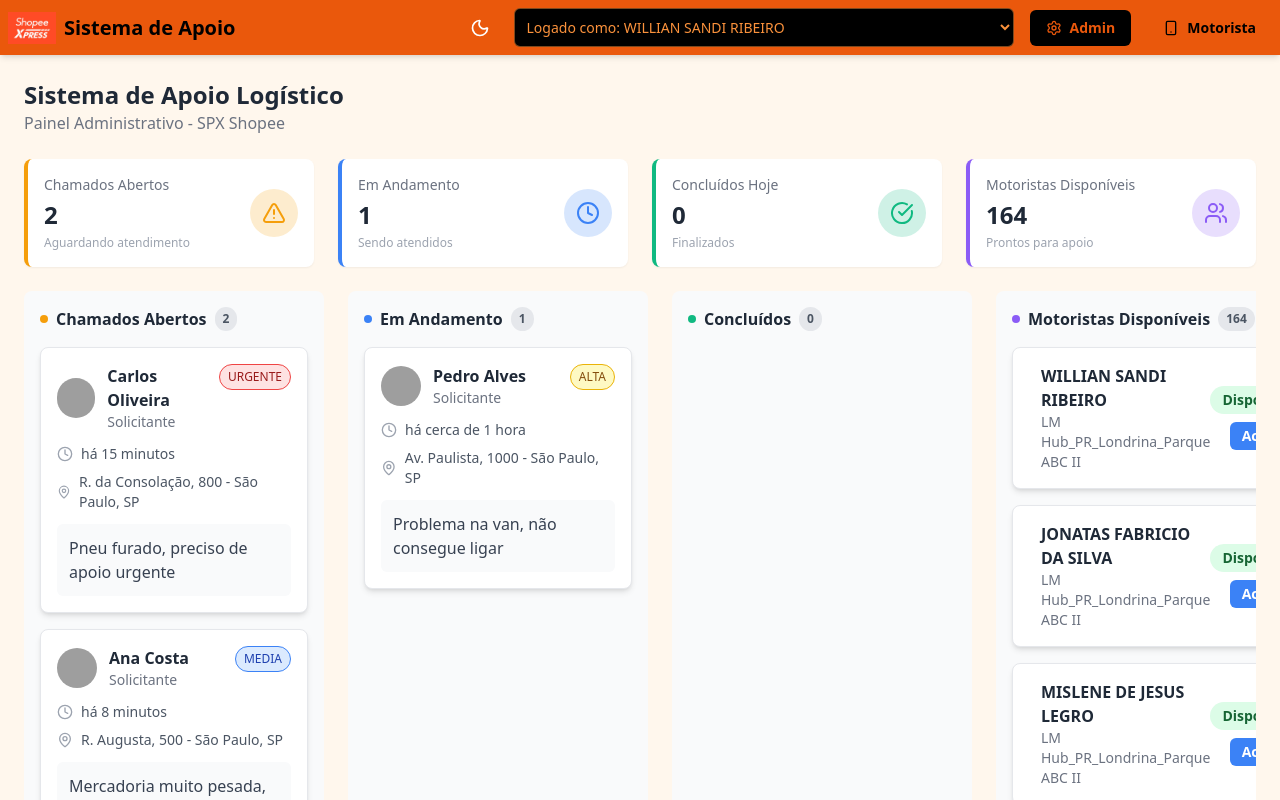
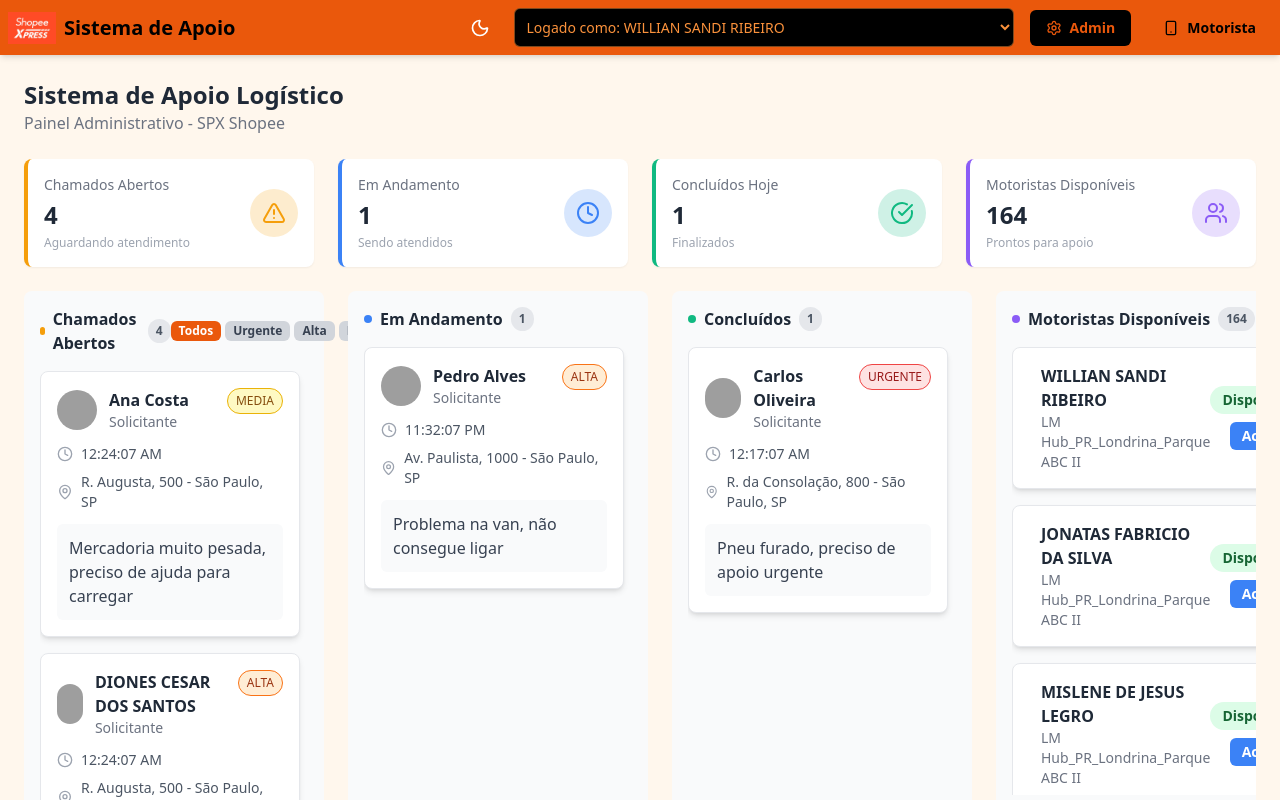
Before and after one commit to danielxlr8/rota-shopee-assist, a React (Vite) app in the folder sistema-logistico/: page / in a window 1280 px wide. Shown: the top 800 px of the page. Built offline with nearby package versions, Linux system fonts and the light colour scheme; grey boxes are pictures that could not be loaded.

Commit message:
Correção da biblioteca date-fns para o deploy

```diff
--- a/sistema-logistico/package.json
+++ b/sistema-logistico/package.json
@@ -10,7 +10,7 @@
     "preview": "vite preview"
   },
   "dependencies": {
-    "date-fns": "^4.1.0",
+    "date-fns": "^3.6.0",
     "lucide-react": "^0.539.0",
     "react": "^19.1.1",
     "react-dom": "^19.1.1"
--- a/sistema-logistico/src/components/AdminDashboard.tsx
+++ b/sistema-logistico/src/components/AdminDashboard.tsx
@@ -1,23 +1,23 @@
 import { useState } from "react";
 import { mockCalls, mockDrivers } from "../data/mockData";
-import type { SupportCall, Driver } from "../types/logistics";
+import type { SupportCall, Driver, UrgencyLevel } from "../types/logistics";
 import { AlertTriangle, Clock, CheckCircle, Users } from "lucide-react";
 import { CallCard, DriverCard, SummaryCard, KanbanColumn } from "./UI";
 
 export const AdminDashboard = () => {
   const [calls] = useState<SupportCall[]>(mockCalls);
   const [drivers] = useState<Driver[]>(mockDrivers);
+  const [urgencyFilter, setUrgencyFilter] = useState<UrgencyLevel | "TODOS">(
+    "TODOS"
+  );
 
-  // A função agora aceita um 'driverId' (string) para corresponder à definição do componente.
   const handleAcionarDriver = (driverId: string) => {
-    // Encontra o objeto completo do motorista usando o ID.
     const driver = drivers.find((d) => d.id === driverId);
-
     if (driver && driver.phone) {
       const message = encodeURIComponent(
         `Olá ${driver.name}, temos um chamado de apoio para você. Por favor, responda para mais detalhes.`
       );
-      const whatsappUrl = `https://wa.me/55${driver.phone}?text=${message}`; // Adicionado '55' para o código do Brasil
+      const whatsappUrl = `https://wa.me/55${driver.phone}?text=${message}`;
       window.open(whatsappUrl, "_blank");
       console.log(`Acionando ${driver.name} via WhatsApp.`);
     } else {
@@ -30,6 +30,34 @@ export const AdminDashboard = () => {
   const inProgressCalls = calls.filter((c) => c.status === "EM ANDAMENTO");
   const concludedCalls = calls.filter((c) => c.status === "CONCLUIDO");
   const availableDrivers = drivers.filter((d) => d.status === "DISPONIVEL");
+
+  const filteredOpenCalls =
+    urgencyFilter === "TODOS"
+      ? openCalls
+      : openCalls.filter((call) => call.urgency === urgencyFilter);
+
+  // O componente com os botões de filtro
+  const filterControls = (
+    <div className="flex space-x-1">
+      {(["TODOS", "URGENTE", "ALTA", "MEDIA", "BAIXA"] as const).map(
+        (level) => (
+          <button
+            key={level}
+            onClick={() => setUrgencyFilter(level)}
+            className={`px-2 py-0.5 text-xs rounded-md font-semibold transition-colors ${
+              urgencyFilter === level
+                ? "bg-orange-600 text-white"
+                : "bg-gray-300 text-gray-700 hover:bg-gray-400"
+            }`}
+          >
+            {level === "TODOS"
+              ? "Todos"
+              : level.charAt(0) + level.slice(1).toLowerCase()}
+          </button>
+        )
+      )}
+    </div>
+  );
 
   return (
     <div className="bg-orange-50 min-h-screen p-6 space-y-6">
@@ -76,10 +104,11 @@ export const AdminDashboard = () => {
       <main className="flex flex-col lg:flex-row gap-6 overflow-x-auto pb-4">
         <KanbanColumn
           title="Chamados Abertos"
-          count={openCalls.length}
+          count={filteredOpenCalls.length}
           colorClass="#F59E0B"
+          headerControls={filterControls}
         >
-          {openCalls.map((call) => (
+          {filteredOpenCalls.map((call) => (
             <CallCard key={call.id} call={call} />
           ))}
         </KanbanColumn>
@@ -106,7 +135,6 @@ export const AdminDashboard = () => {
           count={availableDrivers.length}
           colorClass="#8B5CF6"
         >
-          {/* O componente DriverCard chamará a função com o ID, que agora é o esperado. */}
           {availableDrivers.map((driver) => (
             <DriverCard
               key={driver.id}
--- a/sistema-logistico/src/components/UI.tsx
+++ b/sistema-logistico/src/components/UI.tsx
@@ -6,10 +6,11 @@ import type {
   Driver,
 } from "../types/logistics";
 import { Clock, MapPin, Send } from "lucide-react";
-import { formatDistanceToNow } from "date-fns";
-import { ptBR } from "date-fns/locale";
+// A importação da 'date-fns' será temporariamente ignorada
+// import { formatDistanceToNow } from 'date-fns';
+// import { ptBR } from 'date-fns/locale';
 
-// Componente Avatar
+// ... (Outros componentes como AvatarComponent, etc. continuam iguais)
 export const AvatarComponent = ({
   user,
 }: {
@@ -26,13 +27,12 @@ export const AvatarComponent = ({
     />
   </div>
 );
-
-// Componente UrgencyBadge
 export const UrgencyBadge = ({ urgency }: { urgency: UrgencyLevel }) => {
   const urgencyClasses = {
     URGENTE: "bg-red-100 text-red-800 border-red-500",
-    ALTA: "bg-yellow-100 text-yellow-800 border-yellow-500",
-    MEDIA: "bg-blue-100 text-blue-800 border-blue-500",
+    ALTA: "bg-orange-100 text-orange-800 border-orange-500",
+    MEDIA: "bg-yellow-100 text-yellow-800 border-yellow-500",
+    BAIXA: "bg-blue-100 text-blue-800 border-blue-500",
   };
   return (
     <span
@@ -42,8 +42,6 @@ export const UrgencyBadge = ({ urgency }: { urgency: UrgencyLevel }) => {
     </span>
   );
 };
-
-// Componente StatusBadge
 export const StatusBadge = ({ status }: { status: DriverStatus }) => {
   const statusInfo = {
     DISPONIVEL: { text: "Disponível", class: "bg-green-100 text-green-800" },
@@ -60,7 +58,7 @@ export const StatusBadge = ({ status }: { status: DriverStatus }) => {
   );
 };
 
-// Componente CallCard
+// ===== CALLCARD MODIFICADO PARA DEPURAÇÃO =====
 export const CallCard = ({
   call,
   onAction,
@@ -70,10 +68,8 @@ export const CallCard = ({
   onAction?: (id: string) => void;
   actionText?: string;
 }) => {
-  const timeAgo = formatDistanceToNow(new Date(call.timestamp), {
-    addSuffix: true,
-    locale: ptBR,
-  });
+  // A formatação de data complexa foi temporariamente desativada.
+  // const timeAgo = formatDistanceToNow(new Date(call.timestamp), { addSuffix: true, locale: ptBR });
 
   return (
     <div className="bg-white p-4 rounded-lg shadow-md border border-gray-200 space-y-3">
@@ -90,7 +86,8 @@ export const CallCard = ({
       <div className="text-sm text-gray-600 space-y-2">
         <div className="flex items-center space-x-2">
           <Clock size={16} className="text-gray-400" />
-          <span>{timeAgo}</span>
+          {/* Em vez de 'timeAgo', mostramos uma data simples para o teste. */}
+          <span>{new Date(call.timestamp).toLocaleTimeString()}</span>
         </div>
         <div className="flex items-center space-x-2">
           <MapPin size={16} className="text-gray-400" />
@@ -112,9 +109,6 @@ export const CallCard = ({
     </div>
   );
 };
-
-// Componente DriverCard
-// A função 'onAction' espera um 'id' (string), e o botão passa o 'driver.id'.
 export const DriverCard = ({
   driver,
   onAction,
@@ -141,8 +135,6 @@ export const DriverCard = ({
     </div>
   </div>
 );
-
-// Componente SummaryCard
 export const SummaryCard = ({
   title,
   value,
@@ -175,21 +167,22 @@ export const SummaryCard = ({
     </div>
   </div>
 );
-
-// Componente KanbanColumn
 export const KanbanColumn = ({
   title,
   count,
   children,
   colorClass,
+  headerControls,
 }: {
   title: string;
   count: number;
   children: React.ReactNode;
   colorClass: string;
+  headerControls?: React.ReactNode;
 }) => (
   <div className="bg-gray-50 rounded-lg p-4 flex-1 min-w-[300px]">
-    <div className="flex items-center mb-4">
+    <div className="flex justify-between items-center mb-4">
+      <div className="flex items-center">
         <div
           className="w-2 h-2 rounded-full mr-2"
           style={{ backgroundColor: colorClass }}
@@ -199,6 +192,10 @@ export const KanbanColumn = ({
           {count}
         </span>
       </div>
-    <div className="space-y-4">{children}</div>
+      {headerControls}
+    </div>
+    <div className="space-y-4 h-[calc(100vh-22rem)] overflow-y-auto pr-2">
+      {children}
+    </div>
   </div>
 );
--- a/sistema-logistico/src/data/mockData.ts
+++ b/sistema-logistico/src/data/mockData.ts
@@ -209,7 +209,7 @@ export const mockCalls: SupportCall[] = [
     location: "R. da Consolação, 800 - São Paulo, SP",
     description: "Pneu furado, preciso de apoio urgente",
     urgency: "URGENTE",
-    status: "ABERTO",
+    status: "CONCLUIDO",
   },
   {
     id: "c2",
@@ -223,6 +223,21 @@ export const mockCalls: SupportCall[] = [
     location: "R. Augusta, 500 - São Paulo, SP",
     description: "Mercadoria muito pesada, preciso de ajuda para carregar",
     urgency: "MEDIA",
+    status: "ABERTO",
+  },
+
+  {
+    id: "c3",
+    solicitante: {
+      id: "s3",
+      name: "DIONES CESAR DOS SANTOS",
+      avatar: "https://i.pravatar.cc/150?u=ana",
+      initials: "AC",
+    },
+    timestamp: new Date().getTime() - 8 * 60000,
+    location: "R. Augusta, 500 - São Paulo, SP",
+    description: "Mercadoria muito pesada, preciso de ajuda para carregar",
+    urgency: "ALTA",
     status: "ABERTO",
   },
   {
@@ -240,4 +255,34 @@ export const mockCalls: SupportCall[] = [
     status: "EM ANDAMENTO",
     assignedTo: "d4",
   },
+  {
+    id: "c4",
+    solicitante: {
+      id: "s4",
+      name: "WILLIAN SANDI RIBEIRO",
+      avatar: "https://i.pravatar.cc/150?u=pedro",
+      initials: "PA",
+    },
+    timestamp: new Date().getTime() - 60 * 60000,
+    location: "Av. Paulista, 1000 - São Paulo, SP",
+    description: "Problema na van, não consegue ligar",
+    urgency: "URGENTE",
+    status: "ABERTO",
+    assignedTo: "d4",
+  },
+  {
+    id: "c5",
+    solicitante: {
+      id: "s5",
+      name: "JOSE ARTUR DE ALMEIDA NETO",
+      avatar: "https://i.pravatar.cc/150?u=pedro",
+      initials: "PA",
+    },
+    timestamp: new Date().getTime() - 60 * 60000,
+    location: "Av. Paulista, 1000 - São Paulo, SP",
+    description: "Problema na van, não consegue ligar",
+    urgency: "BAIXA",
+    status: "ABERTO",
+    assignedTo: "d4",
+  },
 ];
--- a/sistema-logistico/src/types/logistics.ts
+++ b/sistema-logistico/src/types/logistics.ts
@@ -1,4 +1,4 @@
-export type UrgencyLevel = "URGENTE" | "ALTA" | "MEDIA";
+export type UrgencyLevel = "URGENTE" | "ALTA" | "MEDIA" | "BAIXA";
 
 export type CallStatus = "ABERTO" | "EM ANDAMENTO" | "CONCLUIDO";
 
```
Also changed, not shown: 1 other file (tests, documents, lock files or other folders). Lines whose indentation alone changed are shown as unchanged.
